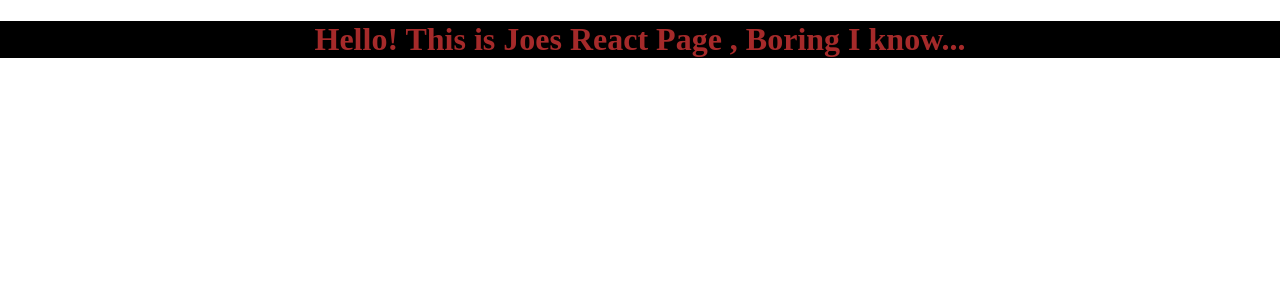
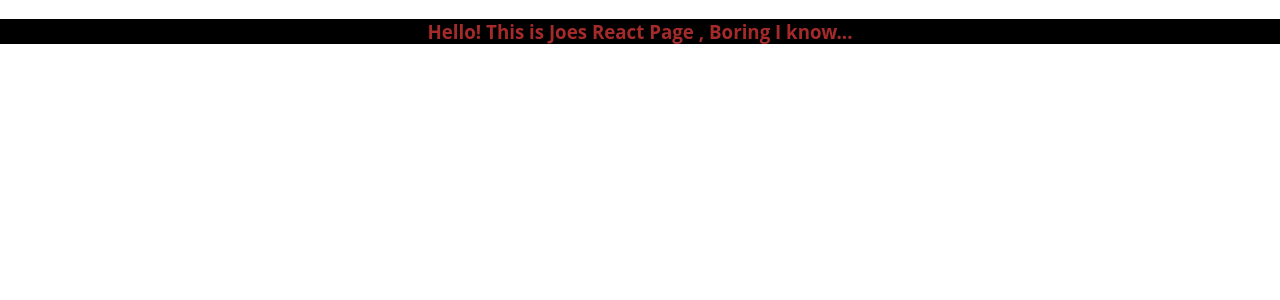
Before and after one commit to JoeICT/React-Project-March2022, a React (Create React App) app: page / in a window 1280 px wide. Shown: the top 300 px of the page. Built offline with nearby package versions, Linux system fonts and the light colour scheme; the HTML template or start-up script is replaced by a standard one.

Commit message:
Changed h1 element to h3 in index.js and added new font family

```diff
--- a/src/index.js
+++ b/src/index.js
@@ -5,7 +5,7 @@ import './index.css';
 // import reportWebVitals from './reportWebVitals';
 
 ReactDOM.render(
- React.createElement("h1", {style: {color: "brown", textAlign: "center", backgroundColor: "black", fontFamily: "san serf"}}, "Hello!", " ", "This is Joes React Page", " ", ", Boring I know..."),
+ React.createElement("h3", {style: {color: "brown", textAlign: "center", backgroundColor: "black", fontFamily: "'Open Sans', sans-serif"}}, "Hello!", " ", "This is Joes React Page", " ", ", Boring I know..."),
 
   document.getElementById('root')
 
```
